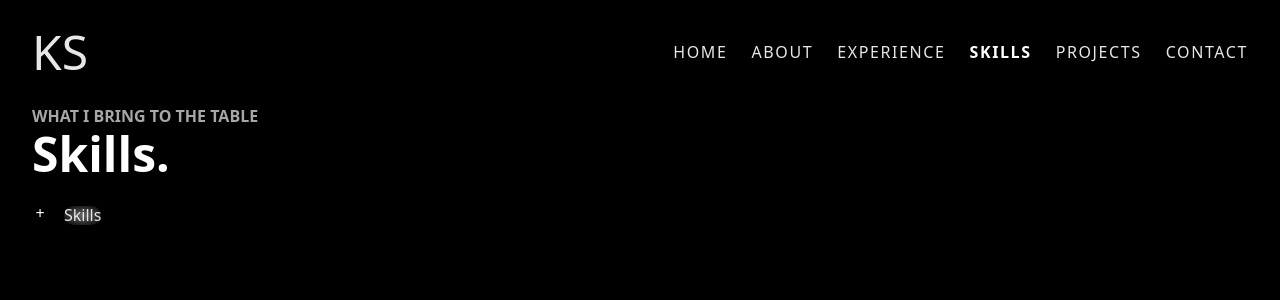
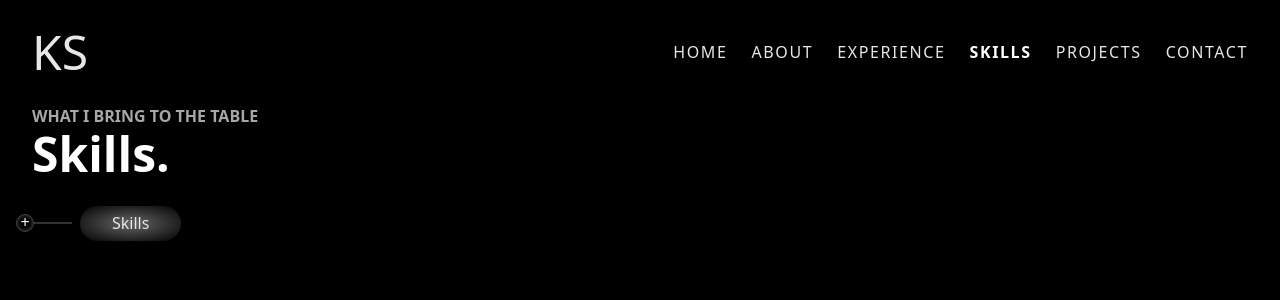
Before and after one commit to kshanu12/Portfolio-new, a Next.js app: page /skills in a window 1280 px wide. Shown: the top 300 px of the page. Built offline with nearby package versions, Linux system fonts and the light colour scheme.

Commit message:
added styling in tree structure

```diff
--- a/src/components/skills/style.module.css
+++ b/src/components/skills/style.module.css
@@ -1,8 +1,5 @@
-/* ————————————————————–
-  Tree core styles
-*/
 .tree {
-    margin: 1em;
+    margin: 1em 0 0 2rem;
     list-style-type: none;
 }
 
@@ -18,7 +15,7 @@
 
 .tree input:checked~ul {
     display: block;
-    max-height: 1000px;
+    max-height: auto;
     opacity: 1;
     transition: all 1s ease;
 }
@@ -34,7 +31,7 @@
 }
 
 .tree ul li {
-    padding: 1em 0 0 1em;
+    padding: 1em 0 0 3em;
 }
 
 .tree>li:last-child {
@@ -48,6 +45,7 @@
     position: relative;
     display: inline-block;
     border-radius: 50px;
+    padding: 0.5rem 2rem;
     background: radial-gradient(#666, #000);
 }
 
@@ -56,19 +54,22 @@ label.tree_label {
 }
 
 label.tree_label:hover {
-    color: #666;
+    color: #afafaf;
+    font-weight: 600;
 }
 
 /* ————————————————————–
   Tree expanded icon
 */
 label.tree_label:before {
+    border: 1px solid rgb(68, 68, 68);
+    box-shadow: inset 0 0 4px rgb(68, 68, 68);
     background: #000;
     color: #fff;
     position: relative;
     z-index: 1;
     float: left;
-    margin: 0 1em 0 -2em;
+    margin: 0 0 0 -6em;
     width: 1em;
     height: 1em;
     border-radius: 1em;
@@ -81,7 +82,7 @@ label.tree_label:before {
 :checked~label.tree_label:before {
     content: '–';
     transform: rotate(90deg);
-    transition: transform 1s ease;
+    transition: transform 1.5s ease;
 }
 
 /* ————————————————————–
@@ -100,54 +101,48 @@ label.tree_label:before {
 }
 
 .tree input:checked~ul li:before {
-    border-left: 1px solid #333;
-    animation: branchFadeIn 1s ease;
+    border-left: 2px solid #333;
+    animation: branchFadeIn 2s ease;
 }
 
 .tree_label:after {
     position: absolute;
-    top: 0;
-    left: -1.5em;
+    top: 0.5rem;
+    left: -3.5em;
     display: block;
     height: 0.5em;
-    width: 1em;
-    border-bottom: 1px solid #777;
-    border-left: 1px solid #777;
+    width: 3em;
+    border-bottom: 2px solid #333;
+    border-left: 2px solid #333;
     border-radius: 0 0 0 .3em;
     content: '';
     transition: all 1s ease;
 }
 
 label.tree_label:after {
-    border-bottom: 0;
+    border-left: 0;
+    border-bottom: 2px solid #333;
 }
 
 :checked~label.tree_label:after {
     border-radius: 0 .3em 0 0;
-    border-top: 1px solid #333;
-    border-right: 1px solid #333;
+    border-top: 2px solid #333;
+    border-right: 2px solid #333;
     border-bottom: 0;
     border-left: 0;
     bottom: 0;
-    top: 0.5em;
+    top: 1em;
     height: auto;
     animation: connectorTransform 1s ease;
 }
 
 .tree li:last-child:before {
-    height: 1em;
+    height: 2em;
     bottom: auto;
 }
 
 .tree>li:last-child:before {
     display: none;
-}
-
-.tree_custom {
-    display: block;
-    background: #eee;
-    padding: 1em;
-    border-radius: 0.3em;
 }
 
 /* Animations */
```
